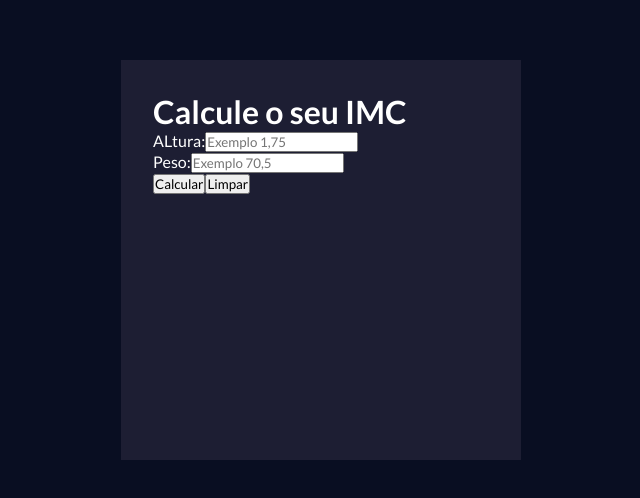
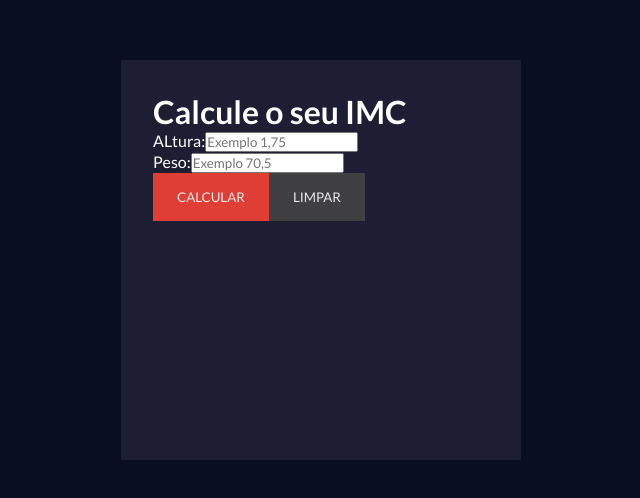
Before and after one commit to aldosds/calcule-o-seu-imc-react, a React (Vite) app: page / in a window 1280 px wide. Shown: the part 140-638 px from the top of the page, without its empty margins (319-959 px from the left). Built offline with nearby package versions, Linux system fonts and the light colour scheme.

Commit message:
Feature: Created and styled components for buttons.

```diff
--- /dev/null
+++ b/src/components/Button/Button.css
@@ -0,0 +1,18 @@
+button {
+  text-transform: uppercase;
+  padding: 1rem 1.5rem;
+  background-color: #f44236;
+  border: none;
+  color: #fff;
+  cursor: pointer;
+  opacity: 0.9;
+  flex: 1;
+}
+
+button:hover {
+  opacity: 1;
+}
+
+#clear-btn {
+  background-color: #444;
+}
--- /dev/null
+++ b/src/components/Button/Button.jsx
@@ -0,0 +1,10 @@
+import "./Button.css";
+const Button = ({ id, text }) => {
+  return (
+    <>
+      <button id={id}>{text}</button>
+    </>
+  );
+};
+
+export default Button;
--- a/src/components/imcCalc/ImcCalc.jsx
+++ b/src/components/imcCalc/ImcCalc.jsx
@@ -1,3 +1,4 @@
+import Button from "../Button/Button";
 import "./ImcCalc.css";
 
 const ImcCalc = () => {
@@ -26,8 +27,8 @@ const ImcCalc = () => {
           </div>
         </div>
         <div className="action-control">
-          <button>Calcular</button>
-          <button>Limpar</button>
+          <Button id="calc-btn" text="Calcular" />
+          <Button id="clear-btn" text="Limpar" />
         </div>
       </form>
     </div>
```
